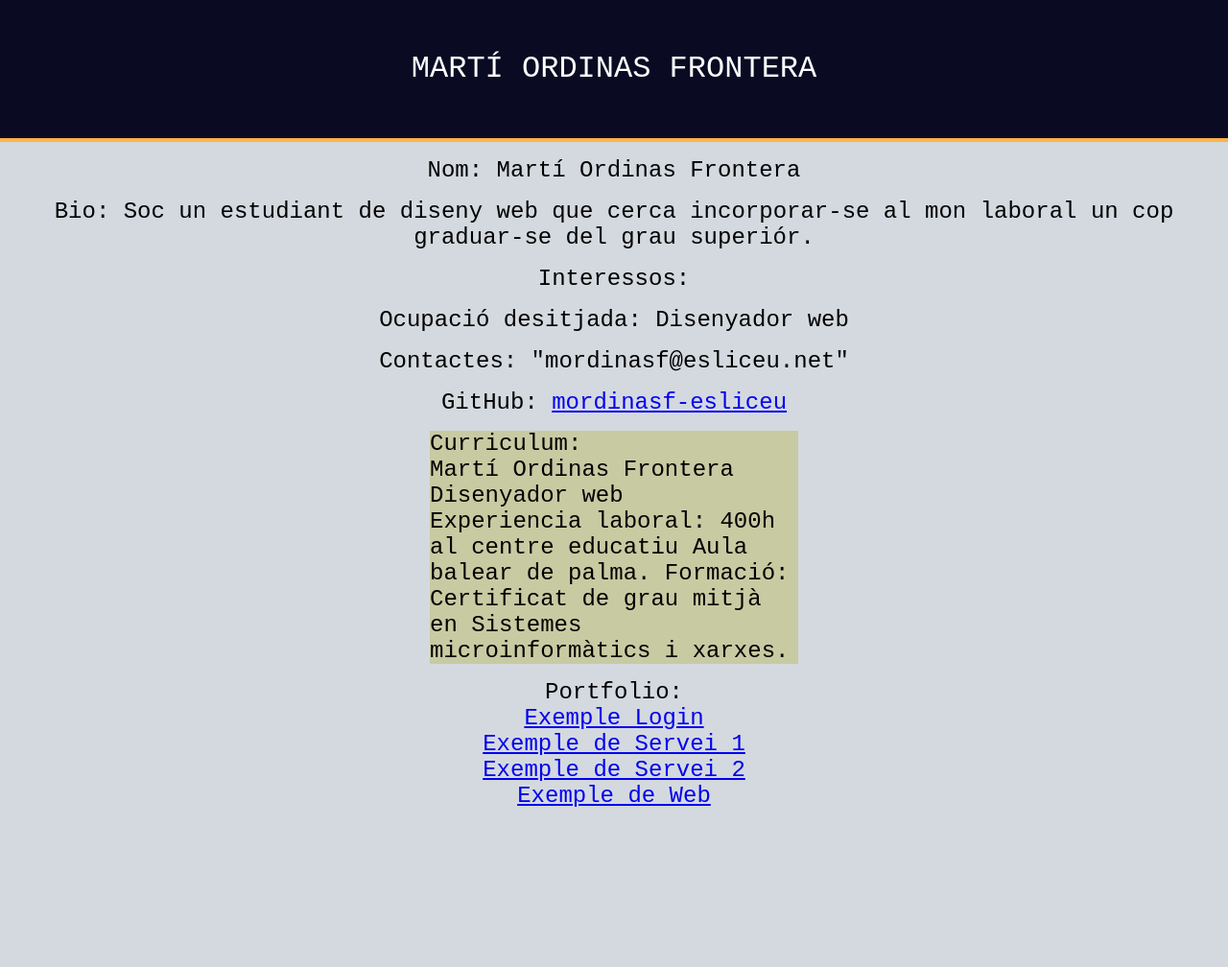
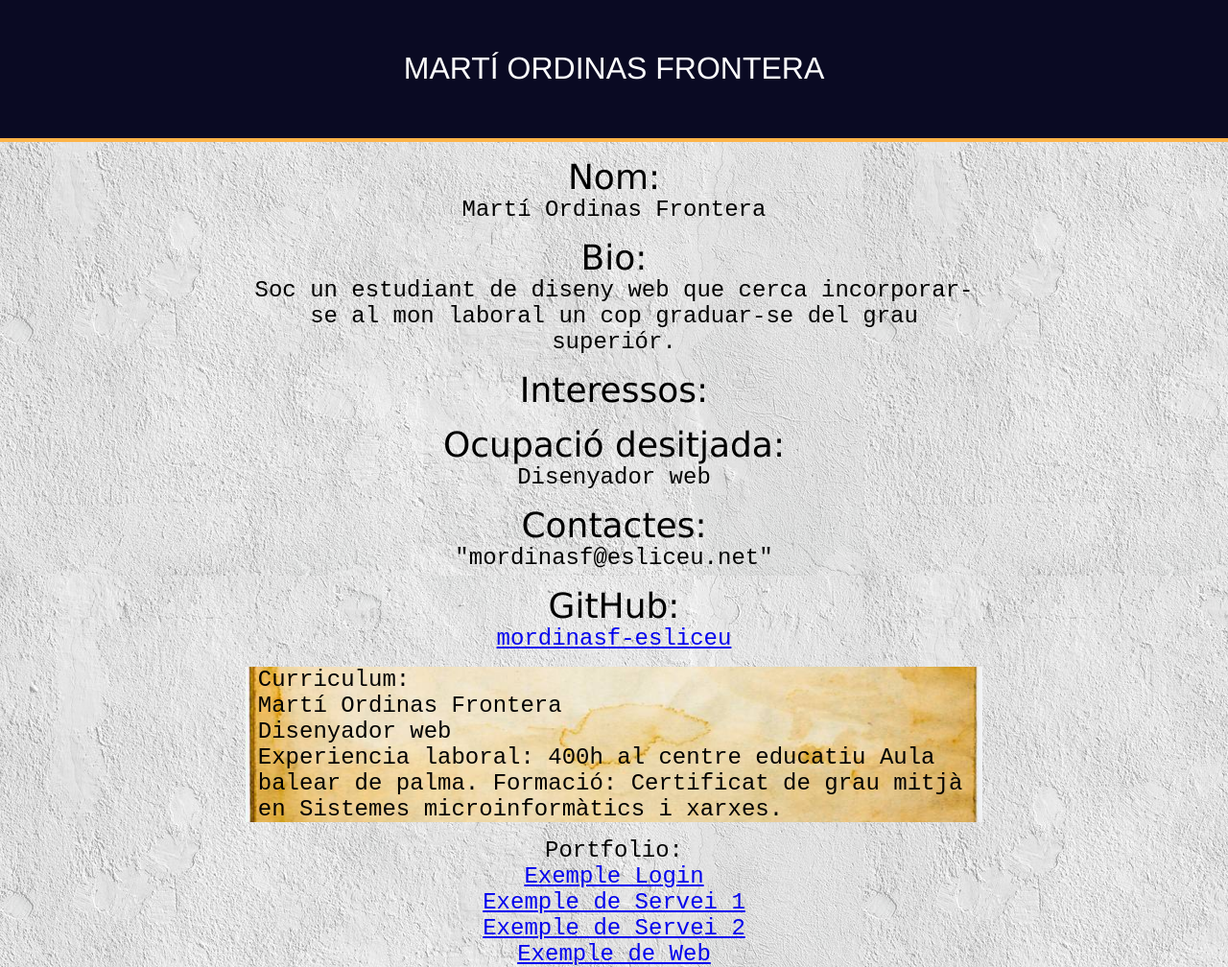
Before and after one commit to mordinasf-esliceu/personalSite, a website built with Vite: page index.html in a window 1280 px wide. Shown: the whole page at 96% size. Before the commit the page ends 843 px from the top, so only its background shows below. Built offline with nearby package versions, Linux system fonts and the light colour scheme.

Commit message:
update 1

```diff
--- a/index.html
+++ b/index.html
@@ -14,22 +14,22 @@
       </header>
       <div class="gallery">
         <div>
-          Nom: Martí Ordinas Frontera
+          <h2>Nom:</h2> Martí Ordinas Frontera
         </div>
         <div>
-          Bio: Soc un estudiant de diseny web que cerca incorporar-se al mon laboral un cop graduar-se del grau superiór.
+          <h2>Bio:</h2> Soc un estudiant de diseny web que cerca incorporar-se al mon laboral un cop graduar-se del grau superiór.
         </div>
         <div>
-          Interessos:
+          <h2>Interessos:</h2>
         </div>
         <div>
-          Ocupació desitjada: Disenyador web
+          <h2>Ocupació desitjada:</h2> Disenyador web
         </div>
         <div>
-          Contactes: "mordinasf@esliceu.net"
+          <h2>Contactes:</h2> "mordinasf@esliceu.net"
         </div>
         <div>
-          GitHub: <a href="https://github.com/mordinasf-esliceu">mordinasf-esliceu</a>
+          <h2>GitHub:</h2> <a href="https://github.com/mordinasf-esliceu">mordinasf-esliceu</a>
         </div>
         <div class="CV">
           Curriculum: <br>
--- a/src/style.css
+++ b/src/style.css
@@ -13,31 +13,47 @@
 }
 
 h1 {
-  width: 100vw;
+  width: 100%;
+  font-family:'Franklin Gothic Medium', 'Arial Narrow', Arial, sans-serif;
+}
+
+h2 {
+  margin: 0;
+  font-family:'Lucida Sans', 'Lucida Sans Regular', 'Lucida Grande', 'Lucida Sans Unicode', Geneva, Verdana, sans-serif;
 }
 
 .gallery .CV {
-  background-color: #c8caa2;
-  margin-left: 35vw;
-  margin-right: 35vw;
+  background-image: url("./assets/old_paper.jpg");
+  background-color: rgba(255, 255, 255, 0.7);
+  background-position: center;
+  background-repeat: no-repeat;
+  background-size: cover;
+  margin-left: 20vw;
+  margin-right: 20vw;
+  padding-left: 1vw;
+  padding-right: 1vw;
   text-align: left;
 }
 
 .gallery div {
   text-align: center;
   margin-top: 2vh;
-  width: 100vw;
+  width: 60vw;
   font-size: x-large;
 }
 
 body {
   margin: 0;
   font-family: sans-serif;
-  background-color: #d4d9df;
+  background-image: url("./assets/plaster_wall.jpg");
+  background-blend-mode:lighten;
+  background-color: rgba(255, 255, 255, 0.6);
+  font-family: Cambria, Cochin, Georgia, Times, 'Times New Roman', serif;
 }
 
 .header {
-  width:100vw;
+  width:100%;
+  margin: 0%;
   text-align: center;
   align-items: center;
   justify-content: center;
```
Also changed, not shown: src/assets/old_paper.jpg (added), src/assets/plaster_wall.jpg (added).
